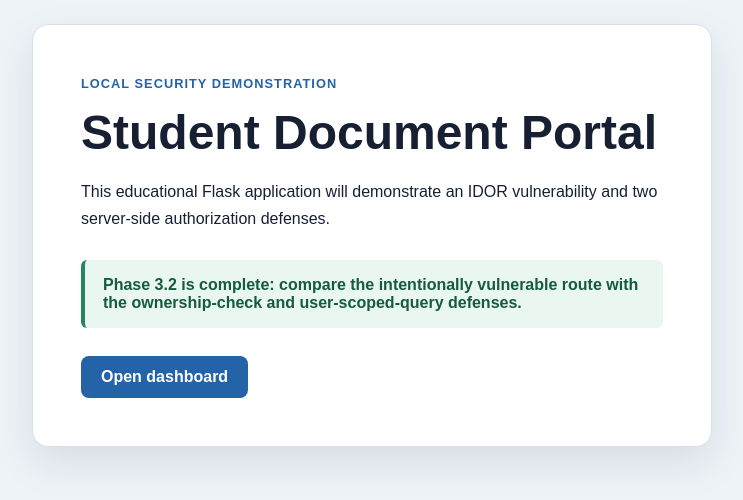
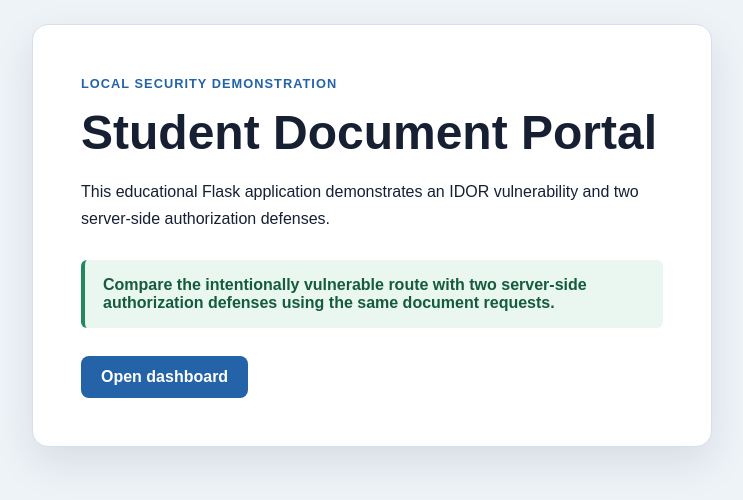
Before and after one commit to mohsenpasdar/idor-student-portal, a Flask app: template templates/home.html in a window 1280 px wide. Shown: the part 42-542 px from the top of the page, without its empty margins (268-1011 px from the left). Run offline with Flask 3, Linux system fonts and the light colour scheme; the template is opened without the code that fills it, so the values that code supplies are empty; the visitor is signed in with stand-in values (Sample User, id 1); data comes from the database, SQL or seed files in the repository.

Commit message:
update readme.md file

```diff
--- a/templates/home.html
+++ b/templates/home.html
@@ -6,14 +6,14 @@
     <p class="eyebrow">Local security demonstration</p>
     <h1>Student Document Portal</h1>
     <p>
-        This educational Flask application will demonstrate an IDOR
+        This educational Flask application demonstrates an IDOR
         vulnerability and two server-side authorization defenses.
     </p>
 
     {% if g.user %}
         <div class="notice">
-            Phase 3.2 is complete: compare the intentionally vulnerable route
-            with the ownership-check and user-scoped-query defenses.
+            Compare the intentionally vulnerable route with two server-side
+            authorization defenses using the same document requests.
         </div>
         <a class="button" href="{{ url_for('dashboard') }}">Open dashboard</a>
     {% else %}
```
Also changed, not shown: README.md.
